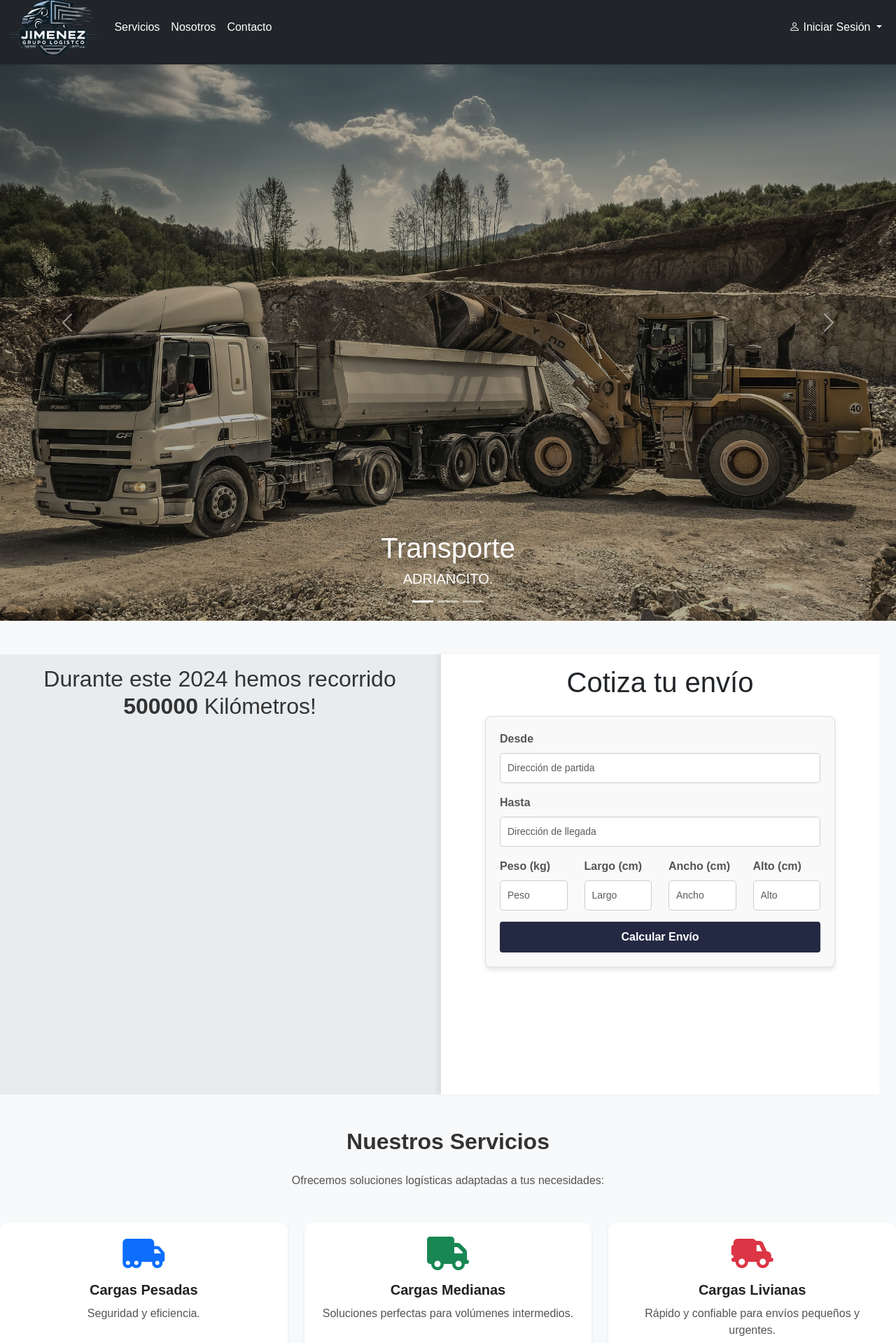
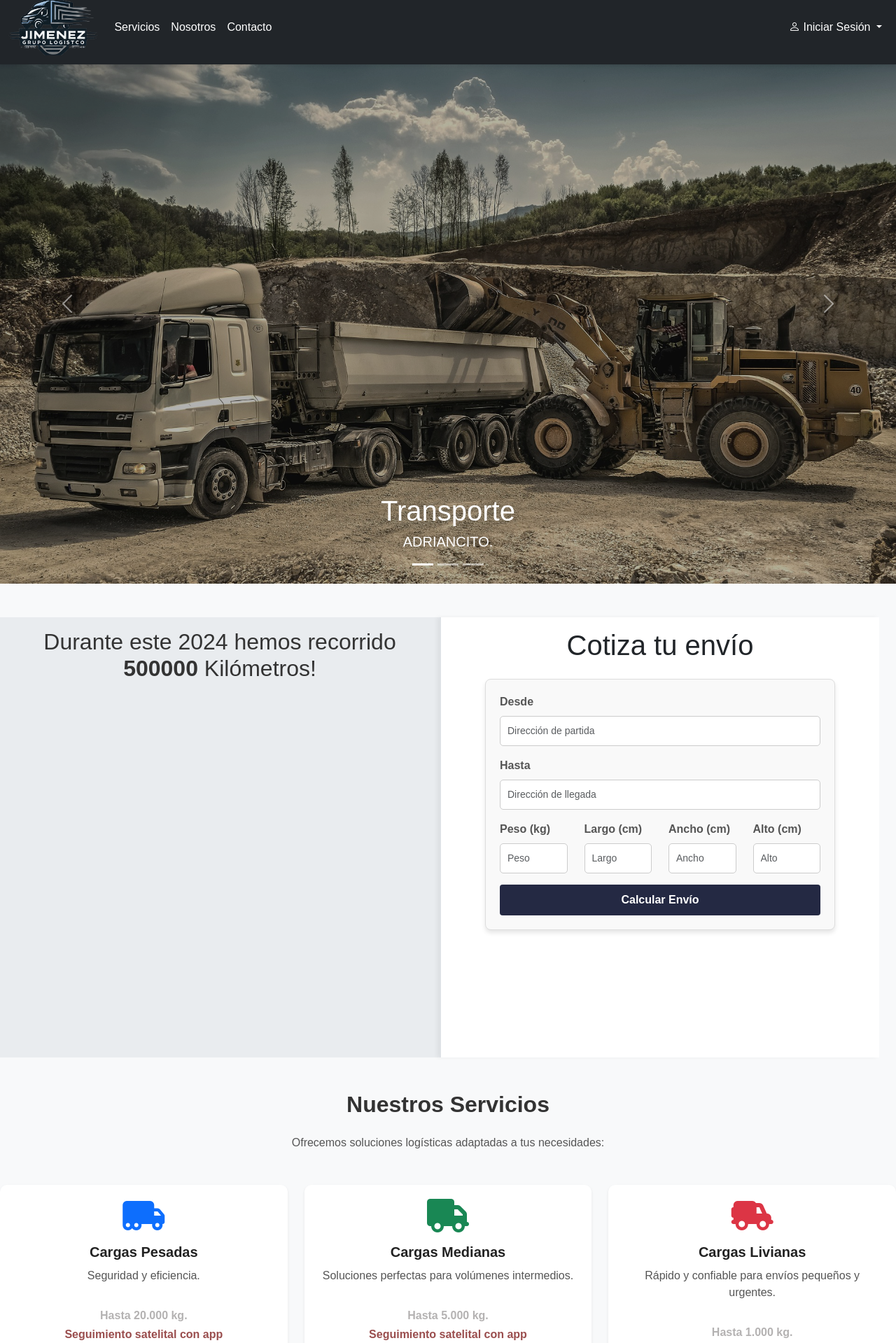
Before and after one commit to JotaJuani/Logistics, a Django app: page /home/ in a window 1280 px wide. Shown: the part 14-1933 px from the top of the page at 70% size. Run offline with Django 5.2, Linux system fonts and the light colour scheme; some libraries are stand-ins or nearby versions.

Commit message:
body fit fixed

```diff
--- a/logistics_jj/home/static/css/base.css
+++ b/logistics_jj/home/static/css/base.css
@@ -3,6 +3,8 @@ body {
     background-color: #f8f9fa;
     height: 100%;
     margin: 0;
+    padding: 0;
+    overflow-x: hidden;
   }
 
   .shipping-container{
@@ -475,11 +477,13 @@ a:hover {
   }
 
   #carouselExampleCaptions {
-    height: 100%;
+    height: 100vh;
+    position: relative;
 }
 
 #carouselExampleCaptions .carousel-inner {
-    height: 100%;
+    height: 100vh;
+    overflow: hidden;
 }
 
 #carouselExampleCaptions .carousel-item {
@@ -487,8 +491,8 @@ a:hover {
 }
 
 #carouselExampleCaptions .carousel-item img {
-    width: 100%;
-    min-height: 100%;
+    max-width: 100%;
+    height: 100%;
     object-fit: cover;
     filter: brightness(0.7);
 }
@@ -591,6 +595,7 @@ a:hover {
   }
   /* Responsive Design */
   @media (max-width: 768px) {
+
     .navbar .nav-item {
       text-align: center;
     }
```
